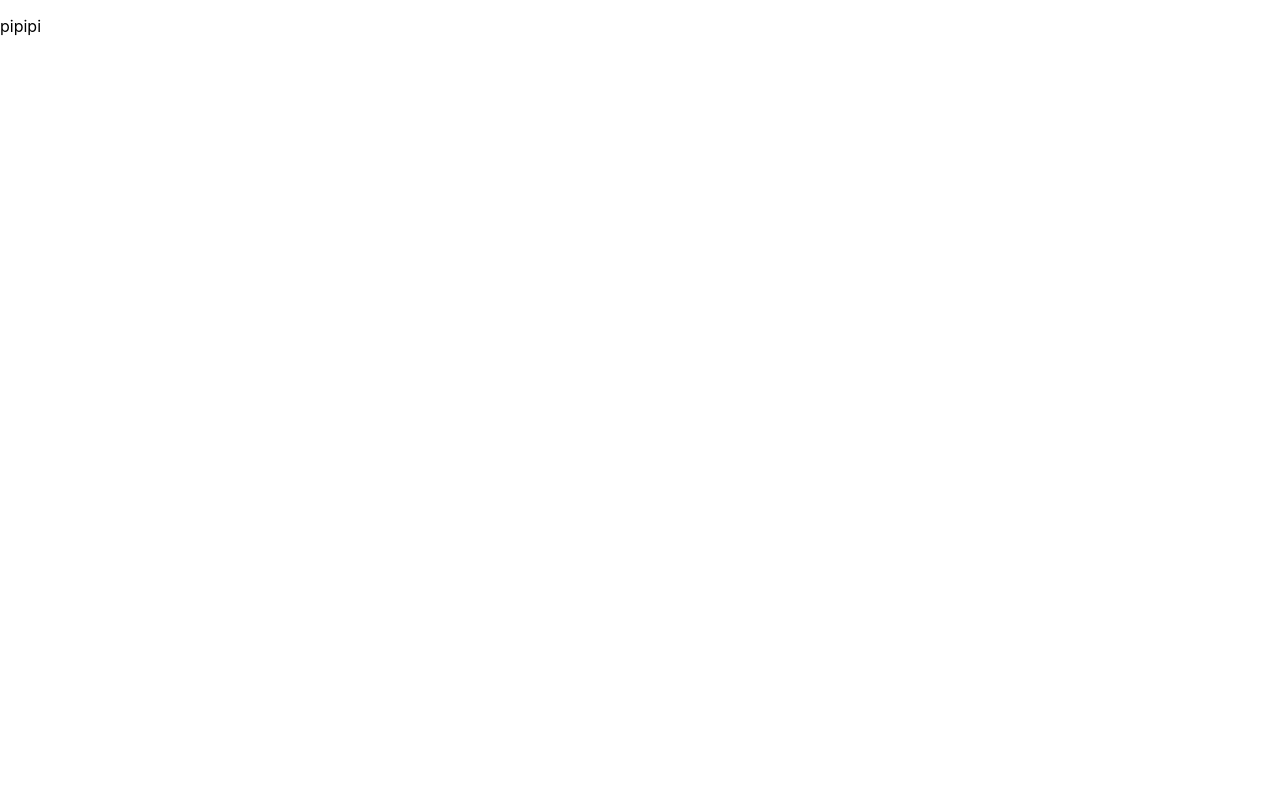
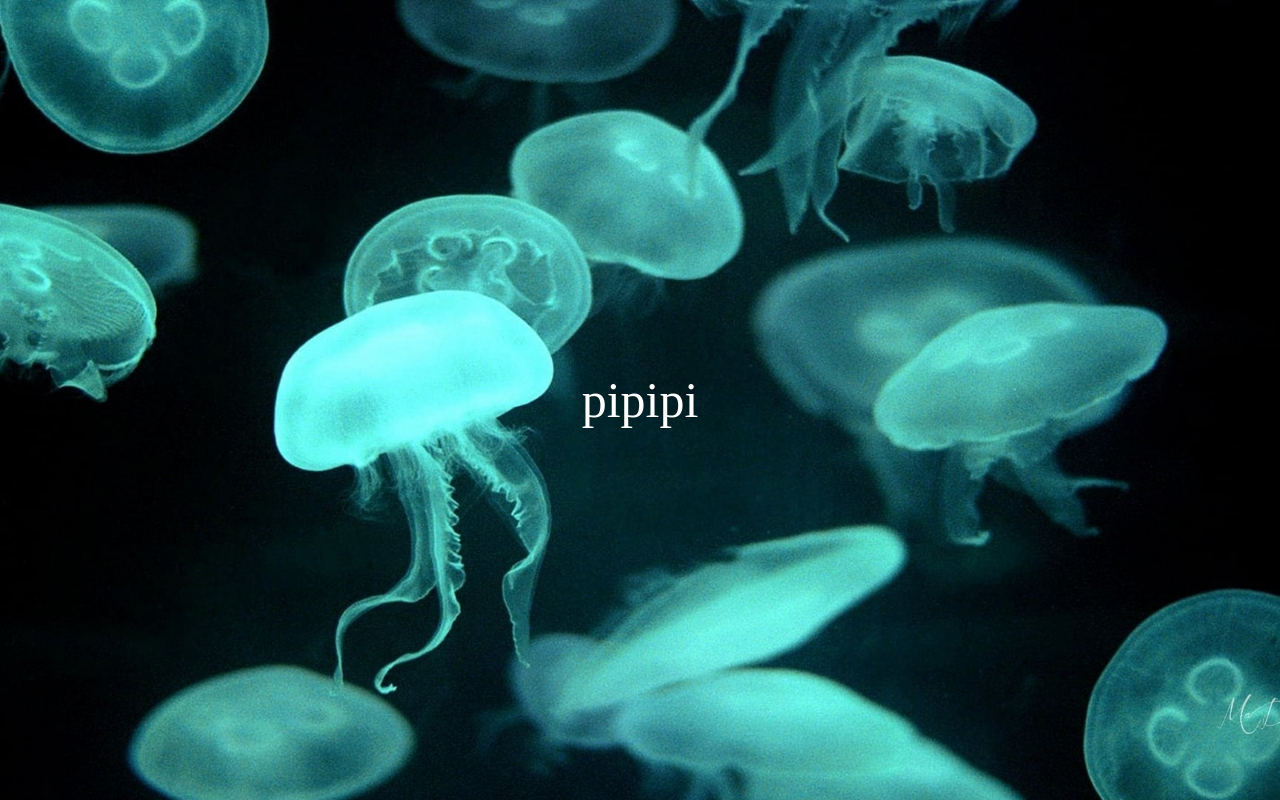
Before and after one commit to nravesz/Portfolio, a React (Create React App) app in the folder front/: page / in a window 1280 px wide. Built offline with nearby package versions, Linux system fonts and the light colour scheme.

Commit message:
feature (router): now the router is configured

```diff
--- a/front/package.json
+++ b/front/package.json
@@ -13,6 +13,7 @@
     "react": "^18.2.0",
     "react-dom": "^18.2.0",
     "react-scripts": "5.0.1",
+    "sass": "^1.68.0",
     "typescript": "^4.9.5",
     "web-vitals": "^2.1.4"
   },
@@ -39,5 +40,8 @@
       "last 1 firefox version",
       "last 1 safari version"
     ]
+  },
+  "devDependencies": {
+    "react-router-dom": "^6.16.0"
   }
 }
--- a/front/src/App.tsx
+++ b/front/src/App.tsx
@@ -1,10 +1,23 @@
 import React from 'react';
+import ReactDOM from "react-dom/client";
+import { BrowserRouter, Routes, Route } from "react-router-dom";
+import { Home } from "./components/home";
+import { HomePage, ContactPage } from './pages';
 
 function App() {
   return (
-    <div className="App">
-      <p>pipipi</p>
-    </div>
+    // <div className="App">
+    //   <Home />
+    // </div>
+    <BrowserRouter>
+      <Routes>
+        <Route>
+          <Route index element={<HomePage />} />
+          <Route path="home" element={<HomePage />} />
+          <Route path="contact" element={<ContactPage />} />
+        </Route>
+      </Routes>
+  </BrowserRouter>
   );
 }
 
--- /dev/null
+++ b/front/src/components/home/Home.tsx
@@ -0,0 +1,12 @@
+import React from 'react';
+import "./styles/Home.scss";
+
+const Home = () => {
+    return (
+        <div className="home-div">
+            <p className="title-text">pipipi</p>
+        </div>
+    );
+};
+
+export default Home;
--- /dev/null
+++ b/front/src/components/home/index.ts
@@ -0,0 +1,5 @@
+import Home from "./Home";
+
+export  {
+    Home
+};
--- /dev/null
+++ b/front/src/components/home/styles/Home.scss
@@ -0,0 +1,20 @@
+.home-div {
+    display: flex;
+    justify-content: center; /* Center the image horizontally */
+    align-items: center;
+    background-image: url("../../../assets/background.jpg");
+    background-size: cover;
+    background-repeat: no-repeat;
+    background-position: center center;
+    width: 100vw;
+    height: 100vh;
+};
+
+.title-text {
+    color: white;
+    font-family: Inria Serif;
+    font-size: 50px;
+    font-style: normal;
+    font-weight: 400;
+    line-height: normal;
+};
--- /dev/null
+++ b/front/src/pages/ContactPage.tsx
@@ -0,0 +1,7 @@
+const ContactPage = () => {
+    return (
+        <div>Contact</div>
+    )
+};
+
+export default ContactPage;
--- /dev/null
+++ b/front/src/pages/HomePage.tsx
@@ -0,0 +1,9 @@
+import { Home } from "../components/home";
+
+const HomePage = () => {
+    return (
+        <Home />
+    )
+};
+
+export default HomePage;
--- /dev/null
+++ b/front/src/pages/index.ts
@@ -0,0 +1,7 @@
+import HomePage from "./HomePage";
+import ContactPage from "./ContactPage";
+
+export {
+    HomePage,
+    ContactPage
+};
```
Also changed, not shown: front/src/assets/background.jpg (added), 1 other file (tests, documents, lock files or other folders).
